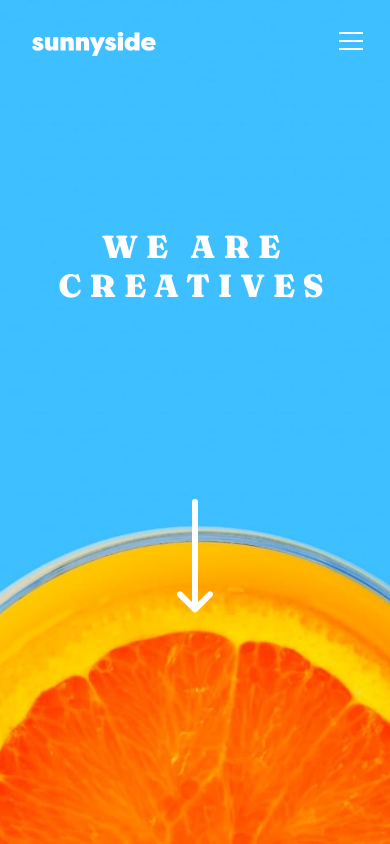
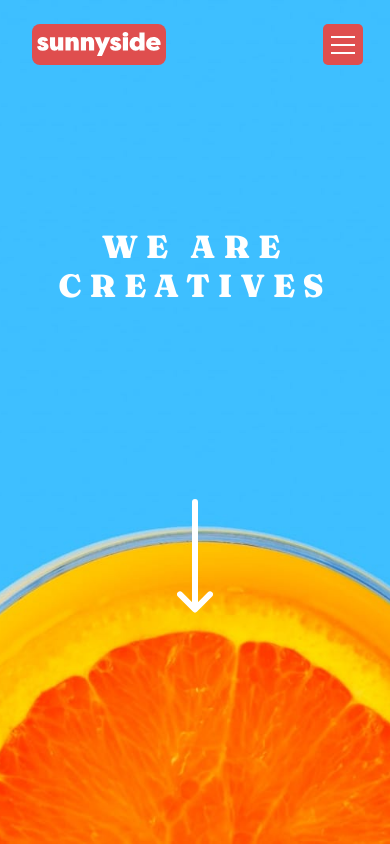
Before and after one commit to mikeanthony23/sunnyside-agency-landing-page, a website built with Parcel: page index.html in a window 390 px wide. Shown: the top 844 px of the page. Built offline with nearby package versions, Linux system fonts and the light colour scheme.

Commit message:
added  background on fixed nav menu -- mobile

```diff
--- a/index.html
+++ b/index.html
@@ -5,7 +5,6 @@
   <meta charset="UTF-8">
   <meta http-equiv="X-UA-Compatible" content="IE=edge">
   <meta name="viewport" content="width=device-width, initial-scale=1.0">
-  <title>Sunny Side Agency</title>
   <link rel="shortcut icon" href="./src/images/favicon-32x32.png" type="image/x-icon">
   <link rel="preconnect" href="https://fonts.gstatic.com">
   <link href="https://fonts.googleapis.com/css2?family=Barlow:wght@600&display=swap" rel="stylesheet">
@@ -15,6 +14,7 @@
     integrity="sha384-SZXxX4whJ79/gErwcOYf+zWLeJdY/qpuqC4cAa9rOGUstPomtqpuNWT9wdPEn2fk" crossorigin="anonymous">
   <link rel="stylesheet" href="./src/scss/main.scss">
   <script defer src="./src/script.js"></script>
+  <title>Sunny Side Agency</title>
 </head>
 
 
--- a/src/scss/abstracts/_resets.scss
+++ b/src/scss/abstracts/_resets.scss
@@ -18,4 +18,5 @@ body {
   background-color: $bg-color1;
   max-width: 2200px;
   margin: auto;
+  transition: all;
 }
--- a/src/scss/abstracts/_variables.scss
+++ b/src/scss/abstracts/_variables.scss
@@ -20,6 +20,7 @@ $white: hsl(0, 0%, 100%);
 //bg color
 $bg-color1: hsl(26, 100%, 98%);
 $bg-color2: hsl(167, 44%, 70%);
+$bg-color3: rgb(223, 78, 78);
 
 //font size
 $pri-size: 1.125rem;
--- a/src/scss/layout/_navigation.scss
+++ b/src/scss/layout/_navigation.scss
@@ -35,11 +35,17 @@
 .logo-container {
   grid-area: logo;
   position: fixed;
+  top: 1.5em;
   left: 0;
   margin-left: 2em;
   z-index: 1000;
+  background: $bg-color3;
+  padding: 0.3em;
+  padding-top: 0.5em;
+  border-radius: 8px;
 
   @media screen and (min-width: $bp-large) {
+    background: unset;
     position: static;
     padding: 0;
     margin: 1em;
@@ -49,11 +55,14 @@
 .burger-btn-container {
   position: fixed;
   grid-area: menu;
-  top: 2.4em;
+  top: 1.83em;
   right: 2em;
   cursor: pointer;
   z-index: 1000;
-  background: transparent;
+  background: $bg-color3;
+  padding: 0.6em;
+  padding-top: 0.85em;
+  border-radius: 5px;
   border: 0px solid transparent;
 
   @media screen and (min-width: $bp-large) {
```
